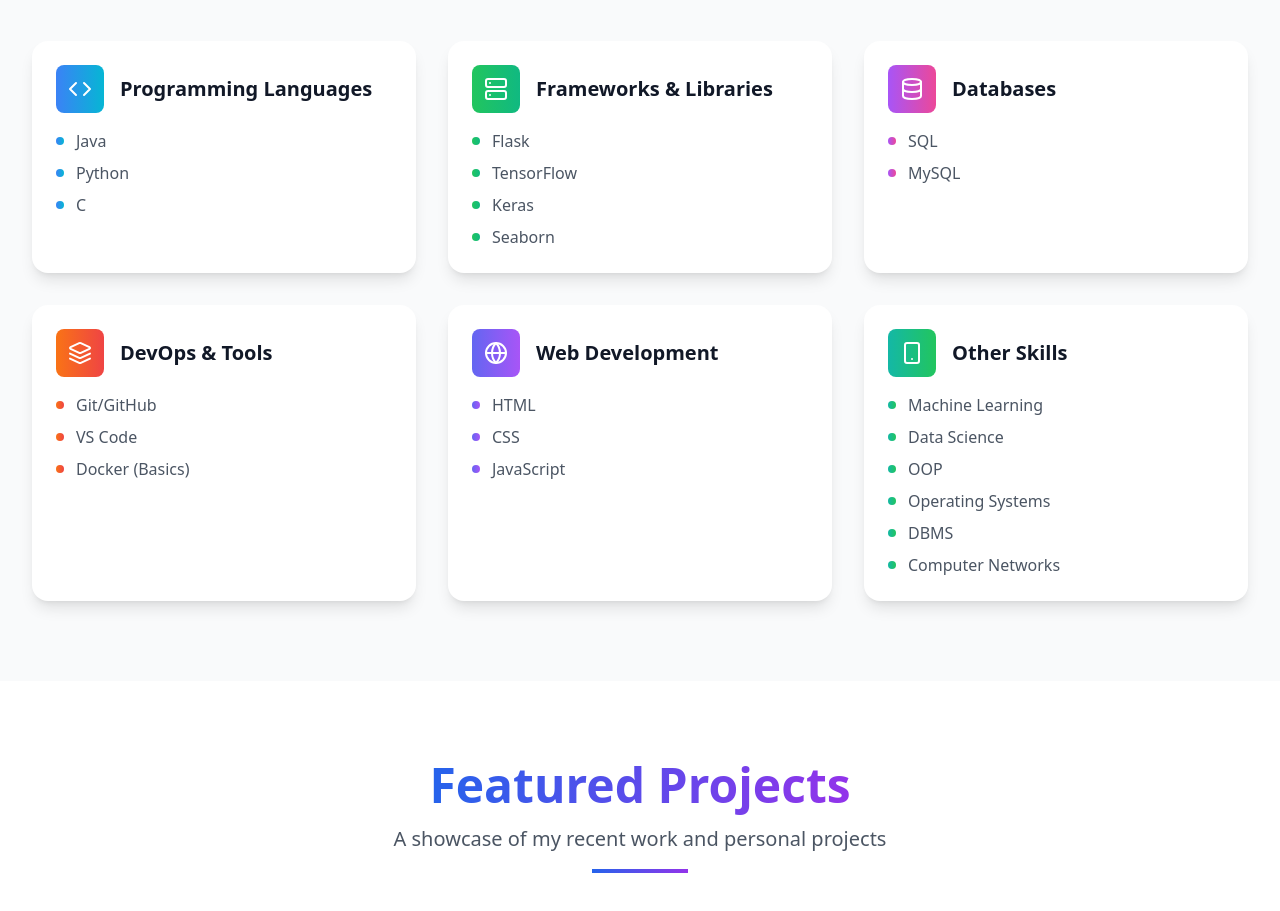
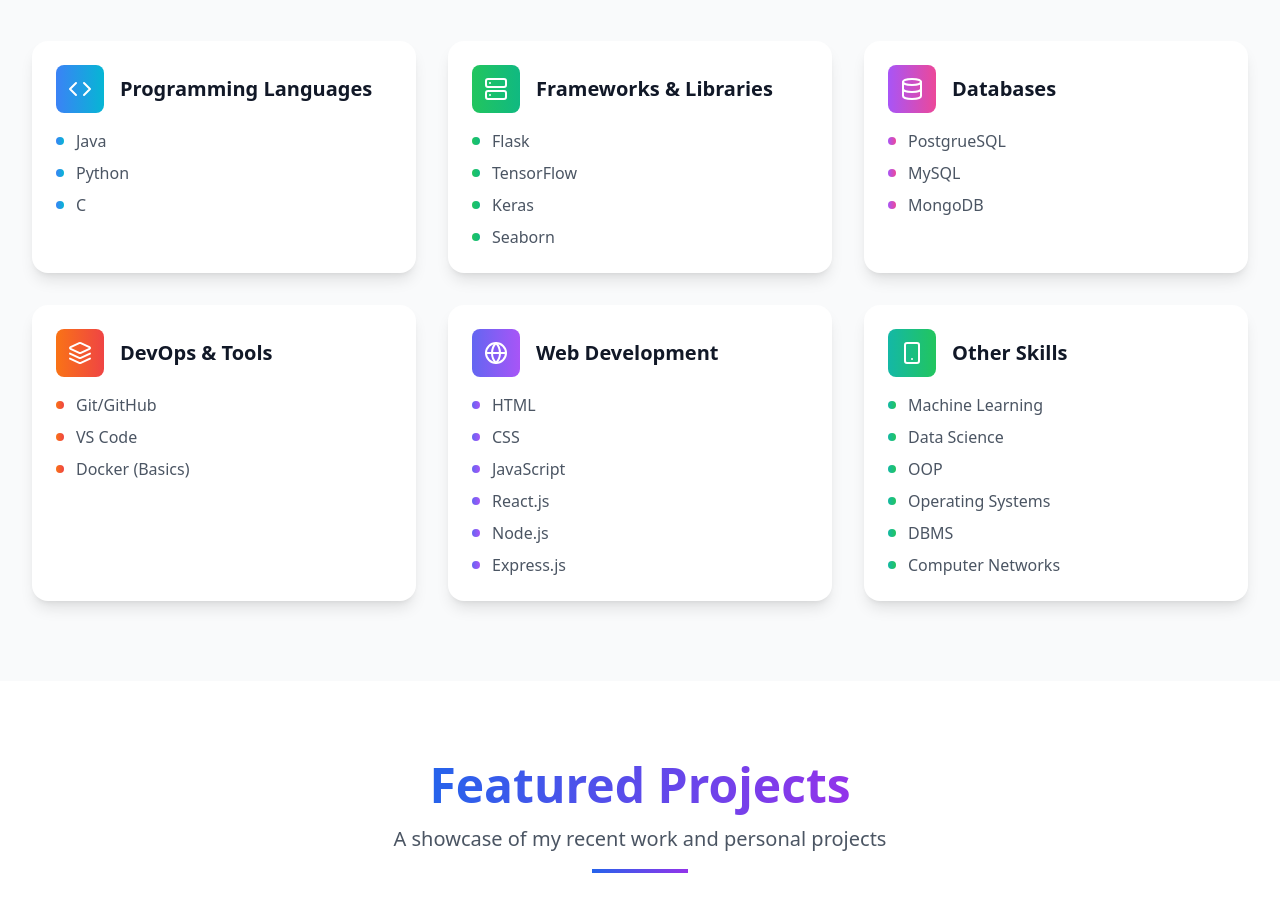
Before and after one commit to Patelananya/portfolio2, a React (Vite) app: page / in a window 1280 px wide. Shown: the part 1740-2651 px from the top of the page. Built offline with nearby package versions, Linux system fonts and the light colour scheme.

Commit message:
Update skills list for Databases and Web Development

```diff
--- a/src/components/Skills.tsx
+++ b/src/components/Skills.tsx
@@ -22,7 +22,7 @@
     {
       icon: Database,
       title: 'Databases',
-      skills: ['SQL', 'MySQL'],
+      skills: ['PostgrueSQL', 'MySQL', 'MongoDB'],
       color: 'from-purple-500 to-pink-500',
     },
     {
@@ -34,7 +34,7 @@
     {
       icon: Globe,
       title: 'Web Development',
-      skills: ['HTML', 'CSS', 'JavaScript'],
+      skills: ['HTML', 'CSS', 'JavaScript', 'React.js', 'Node.js', 'Express.js'],
       color: 'from-indigo-500 to-purple-500',
     },
     {
```
